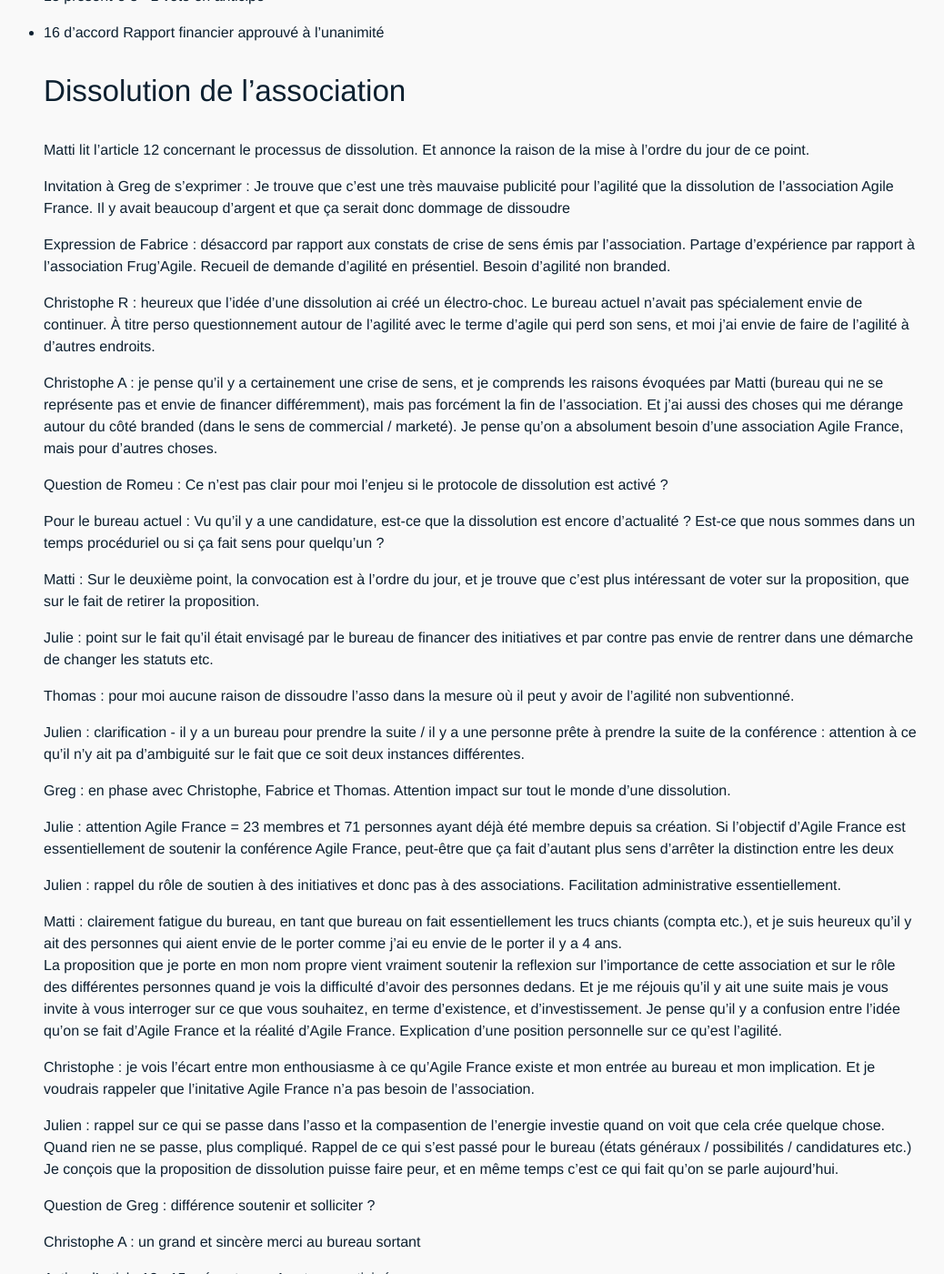
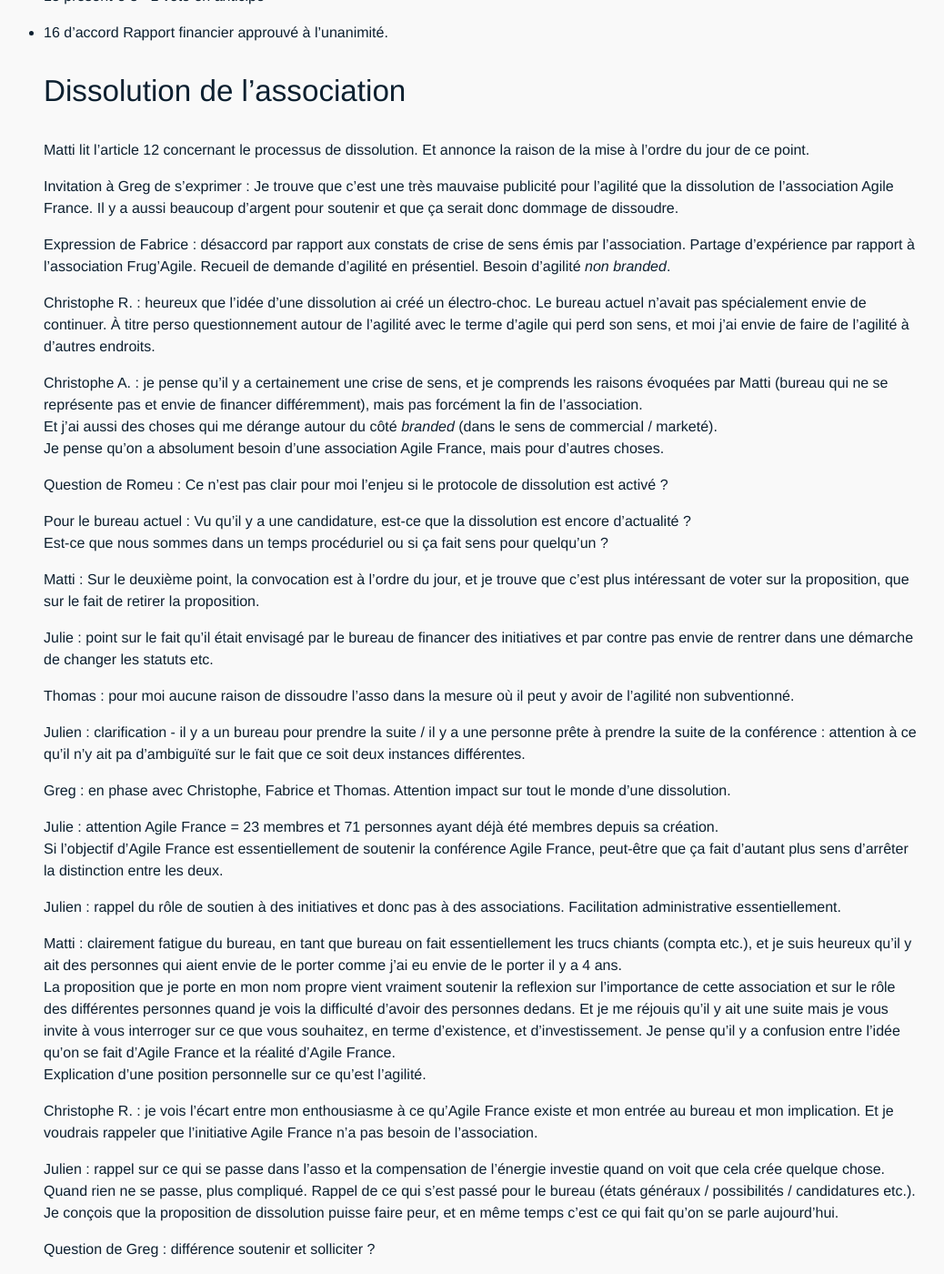
Before and after one commit to AgileFrance/AgileFrance.github.io, a Jekyll site: the page built from _assemblee_generale/2022-02-28.md, in a window 1280 px wide and 1400 px high, scrolled down 2401 px. Shown: the whole window at 91% size, without its empty margins (112-1150 px from the left). Built offline with Jekyll 4.4.1, drawn with Linux system fonts in a browser that asks for light colours; comment, search, counter and statistics services are not loaded; some of the changed text lies outside the part shown.

Commit message:
Modifications diverses : mise en page, typo, corrections saisie et clarification expressions

```diff
--- a/_assemblee_generale/2022-02-28.md
+++ b/_assemblee_generale/2022-02-28.md
@@ -23,7 +23,7 @@
 
 ## Nomination
 
-- Facilitation : Julien Porot.
+- Facilitation : Julien Porot
 - Secrétaires : Julie Quillé et Greg Hutchings & Nicolas Mereaux
 - Maître·sse·s du temps : Christophe Robillard
 
@@ -71,38 +71,41 @@
 
 Greg : partage de sa non envie de dissolution de l'association, et partage sa vision de pertinence de l'association.
 
-Pas de question
+Pas de question.
 
 15 présent·e·s - 1 vote en anticipé
 - 15 d'accord (votes loomio + Romeu)
 - 1 abstention
-Rapport moral approuvé
+Rapport moral approuvé.
 
 ## Rapport financier
 
-Matti présente le bilan financier
+Matti présente le bilan financier.
 
-Pas de question
+Pas de question.
 
 15 présent·e·s - 1 vote en anticipé
 - 16 d'accord
-Rapport financier approuvé à l'unanimité
+Rapport financier approuvé à l'unanimité.
 
 ## Dissolution de l'association
 
 Matti lit l'article 12 concernant le processus de dissolution. Et annonce la raison de la mise à l'ordre du jour de ce point.
 
-Invitation à Greg de s'exprimer : Je trouve que c'est une très mauvaise publicité pour l'agilité que la dissolution de l'association Agile France. Il y avait beaucoup d'argent et que ça serait donc dommage de dissoudre
+Invitation à Greg de s'exprimer : Je trouve que c'est une très mauvaise publicité pour l'agilité que la dissolution de l'association Agile France. Il y a aussi beaucoup d'argent pour soutenir et que ça serait donc dommage de dissoudre.
 
-Expression de Fabrice : désaccord par rapport aux constats de crise de sens émis par l'association. Partage d'expérience par rapport à l'association Frug'Agile. Recueil de demande d'agilité en présentiel. Besoin d'agilité non branded.
+Expression de Fabrice : désaccord par rapport aux constats de crise de sens émis par l'association. Partage d'expérience par rapport à l'association Frug'Agile. Recueil de demande d'agilité en présentiel. Besoin d'agilité _non branded_.
 
-Christophe R : heureux que l'idée d'une dissolution ai créé un électro-choc. Le bureau actuel n'avait pas spécialement envie de continuer. À titre perso questionnement autour de l'agilité avec le terme d'agile qui perd son sens, et moi j'ai envie de faire de l'agilité à d'autres endroits.
+Christophe R. : heureux que l'idée d'une dissolution ai créé un électro-choc. Le bureau actuel n'avait pas spécialement envie de continuer. À titre perso questionnement autour de l'agilité avec le terme d'agile qui perd son sens, et moi j'ai envie de faire de l'agilité à d'autres endroits.
 
-Christophe A : je pense qu'il y a certainement une crise de sens, et je comprends les raisons évoquées par Matti (bureau qui ne se représente pas et envie de financer différemment), mais pas forcément la fin de l'association. Et j'ai aussi des choses qui me dérange autour du côté branded (dans le sens de commercial / marketé). Je pense qu'on a absolument besoin d'une association Agile France, mais pour d'autres choses.
+Christophe A. : je pense qu'il y a certainement une crise de sens, et je comprends les raisons évoquées par Matti (bureau qui ne se représente pas et envie de financer différemment), mais pas forcément la fin de l'association.
+Et j'ai aussi des choses qui me dérange autour du côté _branded_ (dans le sens de commercial / marketé).
+Je pense qu'on a absolument besoin d'une association Agile France, mais pour d'autres choses.
 
 Question de Romeu : Ce n'est pas clair pour moi l'enjeu si le protocole de dissolution est activé ?
 
-Pour le bureau actuel : Vu qu'il y a une candidature, est-ce que la dissolution est encore d'actualité ? Est-ce que nous sommes dans un temps procéduriel ou si ça fait sens pour quelqu'un ?
+Pour le bureau actuel : Vu qu'il y a une candidature, est-ce que la dissolution est encore d'actualité ?
+Est-ce que nous sommes dans un temps procéduriel ou si ça fait sens pour quelqu'un ?
 
 Matti : Sur le deuxième point, la convocation est à l'ordre du jour, et je trouve que c'est plus intéressant de voter sur la proposition, que sur le fait de retirer la proposition.
 
@@ -110,11 +113,12 @@
 
 Thomas : pour moi aucune raison de dissoudre l'asso dans la mesure où il peut y avoir de l'agilité non subventionné.
 
-Julien : clarification - il y a un bureau pour prendre la suite / il y a une personne prête à prendre la suite de la conférence : attention à ce qu'il n'y ait pa d'ambiguité sur le fait que ce soit deux instances différentes.
+Julien : clarification - il y a un bureau pour prendre la suite / il y a une personne prête à prendre la suite de la conférence : attention à ce qu'il n'y ait pa d'ambiguïté sur le fait que ce soit deux instances différentes.
 
 Greg : en phase avec Christophe, Fabrice et Thomas. Attention impact sur tout le monde d'une dissolution.
 
-Julie : attention Agile France = 23 membres et 71 personnes ayant déjà été membre depuis sa création. Si l'objectif d'Agile France est essentiellement de soutenir la conférence Agile France, peut-être que ça fait d'autant plus sens d'arrêter la distinction entre les deux
+Julie : attention Agile France = 23 membres et 71 personnes ayant déjà été membres depuis sa création.
+Si l'objectif d'Agile France est essentiellement de soutenir la conférence Agile France, peut-être que ça fait d'autant plus sens d'arrêter la distinction entre les deux.
 
 Julien : rappel du rôle de soutien à des initiatives et donc pas à des associations. Facilitation administrative essentiellement.
 
@@ -122,28 +126,31 @@
 La proposition que je porte en mon nom propre vient vraiment soutenir la reflexion sur l'importance de cette association et sur le rôle des différentes personnes quand je vois la difficulté d'avoir des personnes dedans. Et je me réjouis qu'il y ait une suite mais je vous invite à vous interroger sur ce que vous souhaitez, en terme d'existence, et d'investissement. Je pense qu'il y a confusion entre l'idée qu'on se fait d'Agile France et la réalité d'Agile France.
 Explication d'une position personnelle sur ce qu'est l'agilité.
 
-Christophe : je vois l'écart entre mon enthousiasme à ce qu'Agile France existe et mon entrée au bureau et mon implication. Et je voudrais rappeler que l'initative Agile France n'a pas besoin de l'association.
+Christophe R. : je vois l'écart entre mon enthousiasme à ce qu'Agile France existe et mon entrée au bureau et mon implication. Et je voudrais rappeler que l'initiative Agile France n'a pas besoin de l'association.
 
-Julien : rappel sur ce qui se passe dans l'asso et la compasention de l'energie investie quand on voit que cela crée quelque chose. Quand rien ne se passe, plus compliqué. Rappel de ce qui s'est passé pour le bureau (états généraux / possibilités / candidatures etc.) Je conçois que la proposition de dissolution puisse faire peur, et en même temps c'est ce qui fait qu'on se parle aujourd'hui.
+Julien : rappel sur ce qui se passe dans l'asso et la compensation de l'énergie investie quand on voit que cela crée quelque chose.
+Quand rien ne se passe, plus compliqué. Rappel de ce qui s'est passé pour le bureau (états généraux / possibilités / candidatures etc.).
+Je conçois que la proposition de dissolution puisse faire peur, et en même temps c'est ce qui fait qu'on se parle aujourd'hui.
 
 Question de Greg : différence soutenir et solliciter ?
 
-Christophe A : un grand et sincère merci au bureau sortant
+Christophe A. : un grand et sincère merci au bureau sortant
 
 Activer l'article 12 :
 15 présent·e·s - 1 vote en anticipé
 - 4 accords
 - 2 abstentions
 - 10 désaccords
-
+Proposition rejetée.
 
 ## Élection du nouveau bureau
 
 Il y a une candidature : « Les cobayes agiles »
 
-Eric : lecture de la profession de foi
-Par rapport à tout ce qui s'est dit déjà pour moi c'est que "dissolution" c'est impensable, ça n'a pas imprimé.
-L'idée c'est de se renouveler et de pivoter avec en tête le fait que c'est très difficile. Envie d'essayer de proposer des choses nouvelles en élagant et en créant.
+Eric : lecture de la profession de foi.
+Par rapport à tout ce qui s'est dit déjà pour moi, quand j'ai entendu parler de la "dissolution", je me suis dit la "dissolution" c'est impensable, ça n'a pas imprimé.
+L'idée c'est de se renouveler et de pivoter avec en tête le fait que c'est très difficile.
+Envie d'essayer de proposer des choses nouvelles en élaguant et en créant.
 Présentation de la vision personnelle d'où en est l'agilité.
 
 Fabrice : je voudrais rappeler que les statuts n'empêchent pas l'association de faire des choses, je pense que ça permet de faire des choses et que ça peut soutenir la motivation.
```
Also changed, not shown: other parts of _assemblee_generale/2022-02-28.md (+6 -4 lines).
